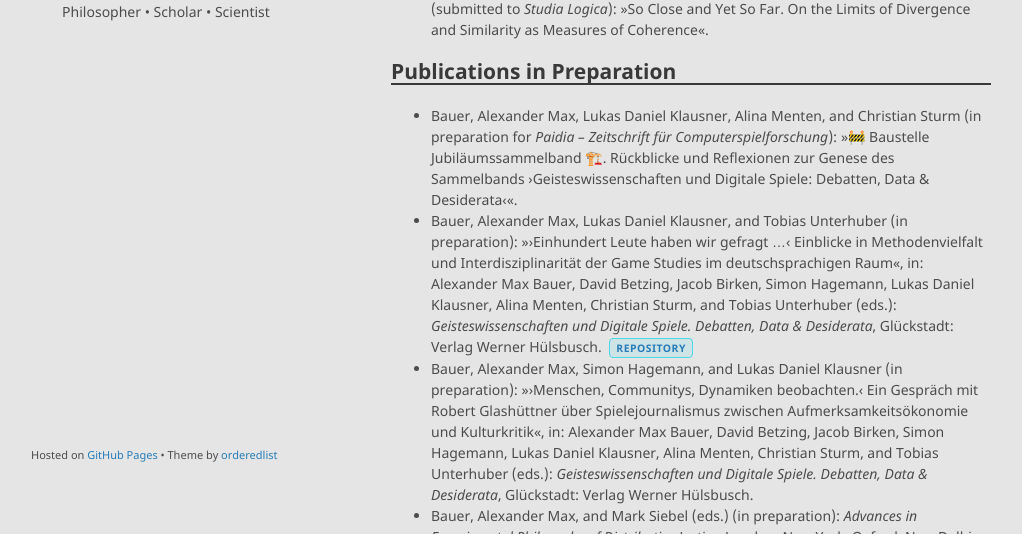
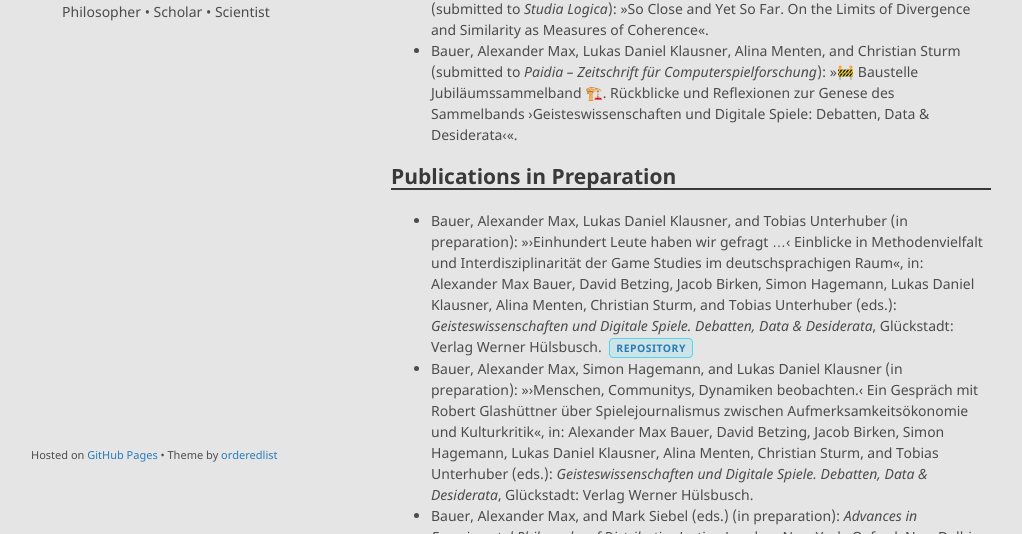
Before and after one commit to alephmembeth/alephmembeth.github.io, a Jekyll site: the page built from publications.md, in a window 1280 px wide and 900 px high, cut to the strip 366-900 px from the top of the window. Shown: the whole strip, without its empty margins (129-1151 px from the left). Built offline with Jekyll 4.4.1, drawn with Linux system fonts in a browser that asks for light colours; our own code applies the rules of GitHub Pages for plain Markdown files.

Commit message:
Update publications.md

```diff
--- a/publications.md
+++ b/publications.md
@@ -9,10 +9,10 @@ layout: default
 + Wilke, Jessica, Alexander Max Bauer, Yohita Shraddha Bandaru, Jamie Gahtan, and Neele Bäker (resubmitted to _Current Research in Ecological and Social Psychology_): »Who Deserves What – and Why? A Systematic Review and Meta-Analysis on Distributive Justice Preferences and Low Socioeconomic Backgrounds in Children and Adolescents«.
 + Gahtan, Jamie, Alexander Max Bauer, Neele Bäker, Jule Eilts, and Jessica Wilke (submitted to _Current Psychology_): »Moral Self and Socioeconomic Profiles in Middle Childhood. Examining the Links to Self-Esteem, Prosocial Behavior, and Aggressive Behavior in a Cluster-Analytic Study«.
 + Schippers, Michael, Mark Siebel, Alexander Max Bauer, and Stephan Kornmesser (submitted to _Studia Logica_): »So Close and Yet So Far. On the Limits of Divergence and Similarity as Measures of Coherence«.
++ Bauer, Alexander Max, Lukas Daniel Klausner, Alina Menten, and Christian Sturm (submitted to _Paidia – Zeitschrift für Computerspielforschung_): »🚧 Baustelle Jubiläumssammelband 🏗️. Rückblicke und Reflexionen zur Genese des Sammelbands ›Geisteswissenschaften und Digitale Spiele: Debatten, Data & Desiderata‹«.
 
 ## Publications in Preparation
 
-+ Bauer, Alexander Max, Lukas Daniel Klausner, Alina Menten, and Christian Sturm (in preparation for _Paidia – Zeitschrift für Computerspielforschung_): »🚧 Baustelle Jubiläumssammelband 🏗️. Rückblicke und Reflexionen zur Genese des Sammelbands ›Geisteswissenschaften und Digitale Spiele: Debatten, Data & Desiderata‹«.
 + Bauer, Alexander Max, Lukas Daniel Klausner, and Tobias Unterhuber (in preparation): »›Einhundert Leute haben wir gefragt …‹ Einblicke in Methodenvielfalt und Interdisziplinarität der Game Studies im deutschsprachigen Raum«, in: Alexander Max Bauer, David Betzing, Jacob Birken, Simon Hagemann, Lukas Daniel Klausner, Alina Menten, Christian Sturm, and Tobias Unterhuber (eds.): _Geisteswissenschaften und Digitale Spiele. Debatten, Data & Desiderata_, Glückstadt: Verlag Werner Hülsbusch. <span class = "label color-9">[Repository](https://github.com/alephmembeth/survey-game-studies-2025)</span>
 + Bauer, Alexander Max, Simon Hagemann, and Lukas Daniel Klausner (in preparation): »›Menschen, Communitys, Dynamiken beobachten.‹ Ein Gespräch mit Robert Glashüttner über Spielejournalismus zwischen Aufmerksamkeitsökonomie und Kulturkritik«, in: Alexander Max Bauer, David Betzing, Jacob Birken, Simon Hagemann, Lukas Daniel Klausner, Alina Menten, Christian Sturm, and Tobias Unterhuber (eds.): _Geisteswissenschaften und Digitale Spiele. Debatten, Data & Desiderata_, Glückstadt: Verlag Werner Hülsbusch.
 + Bauer, Alexander Max, and Mark Siebel (eds.) (in preparation): _Advances in Experimental Philosophy of Distributive Justice_, London, New York, Oxford, New Delhi, and Sydney: Bloomsbury Academic.
```
